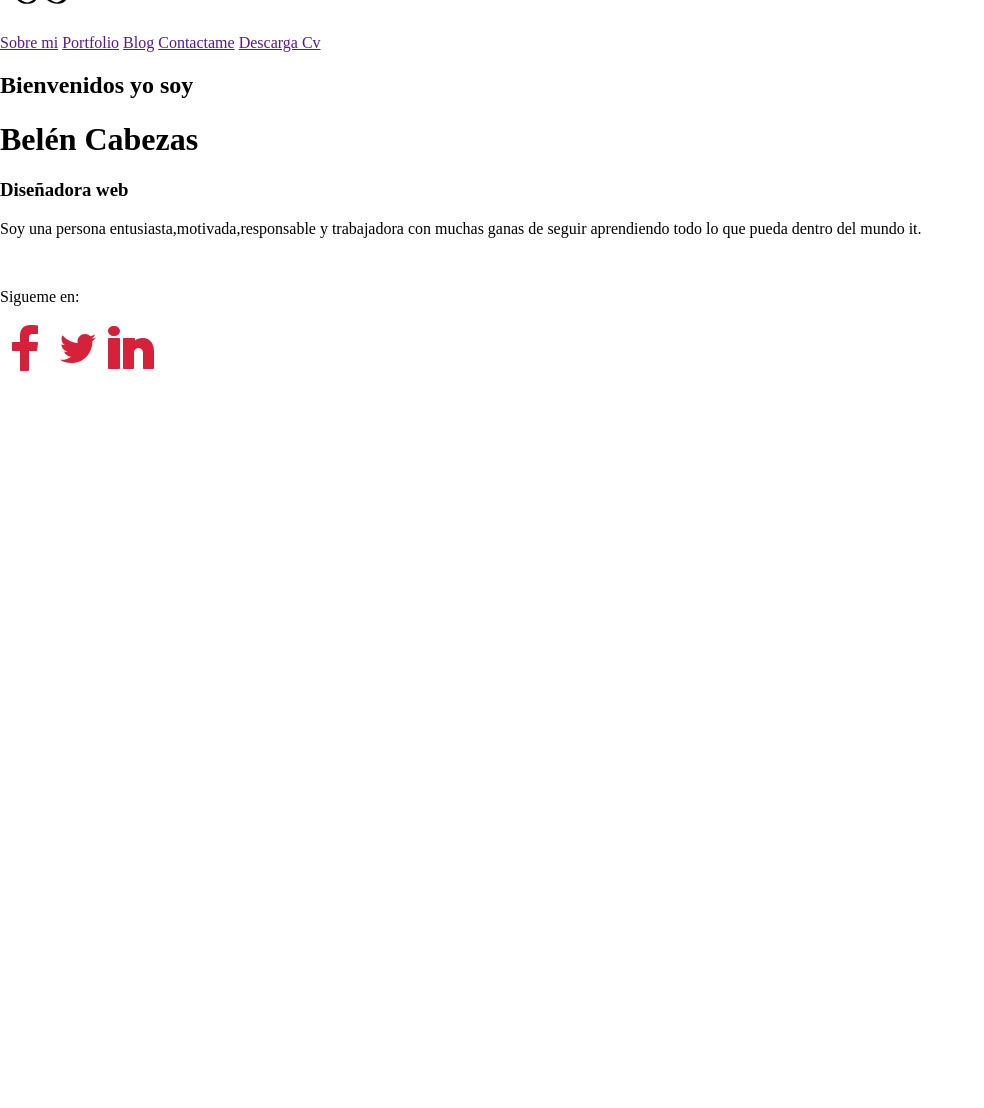
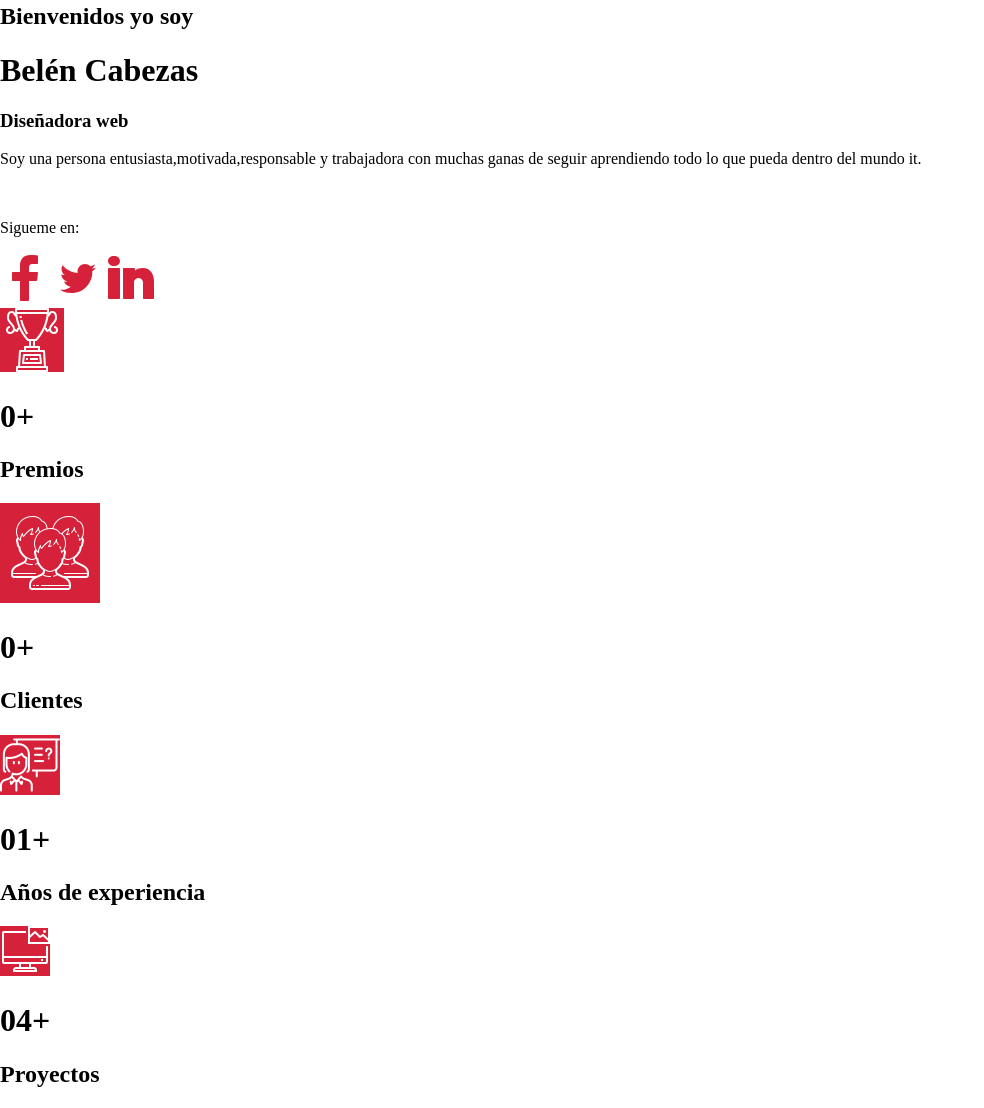
Before and after one commit to BelenCabezas/TpFinal, a plain HTML site: page index.html in a window 1280 px wide. Shown: the part 56-1164 px from the top of the page, without its empty margins (0-984 px from the left). Before the commit the page ends 800 px from the top, so only its background shows below. Drawn offline with Linux system fonts and the light colour scheme.

Commit message:
Cuadrados listos en html

```diff
--- a/index.html
+++ b/index.html
@@ -6,10 +6,12 @@
     <title>Tp final</title>
     <link rel="stylesheet" href="css/normalize.css">
     <link rel="stylesheet" href="css/estilo.css">
+
 </head>
 <body>
     <header>
-        <img src="icon/anillos.olimpicos.svg">
+
+        <img class="Anillos" src="icon/icons8-olympic-64.png">
        <nav>
         <a href="">Sobre mi</a>
         <a href="">Portfolio</a>
@@ -17,36 +19,61 @@
         <a href="">Contactame</a>
         <a href="">Descarga Cv</a>
        </nav>
-       <section>
+    </header>
+
+    <main>
+        <section>
+
         <div class="Presentacion">
         <h2>Bienvenidos yo soy</h2>
         <h1>Belén Cabezas</h1>
         <h3>Diseñadora web</h3>
         <p>Soy una persona entusiasta,motivada,responsable y trabajadora con muchas ganas de seguir aprendiendo todo lo que pueda dentro del mundo it.</p>
         </div>
+
         <div class="ImagenPresentacion">
         <img src="" alt="">
+        <rh></rh>
         <p>Sigueme en:</p>
         <img src="icon/facebook.svg">
         <img src="icon/twitter.svg">
         <img src="icon/linkedin.svg">
         </div>
+        </section>
 
+        <section>
+        <div class="Cuadrados">
+            <!--Primer cuadrado-->
+         <img src="icon/trofeo.png.png">
+         <h1>0+</h1>
+         <h2>Premios</h2>
 
-       </section>
+            <!--Segundo cuadrado-->
+        <img src="icon/clientes.png.png">
+        <h1>0+</h1>
+        <h2>Clientes</h2>
+
+        <!--Tercer cuadrado-->
+        <img src="icon/experiencia.png.png">
+        <h1>01+</h1>
+        <h2>Años de experiencia</h2>
+
+        <!--Cuarto cuadrado-->
+        <img src="icon/proyectos.png.png">
+        <h1>04+</h1>
+        <h2>Proyectos</h2>
+        </div>
+        </section>
+
+        <section>
 
 
 
 
-    </header>
+        </section>
 
 
-
-
-
-
-
-    <main></main>
+    </main>
 
 
 
```
Also changed, not shown: icon/clientes.png.png (added), icon/experiencia.png.png (added), icon/olimpicos.png.png (added), icon/proyectos.png.png (added), icon/trofeo.png.png (added).
